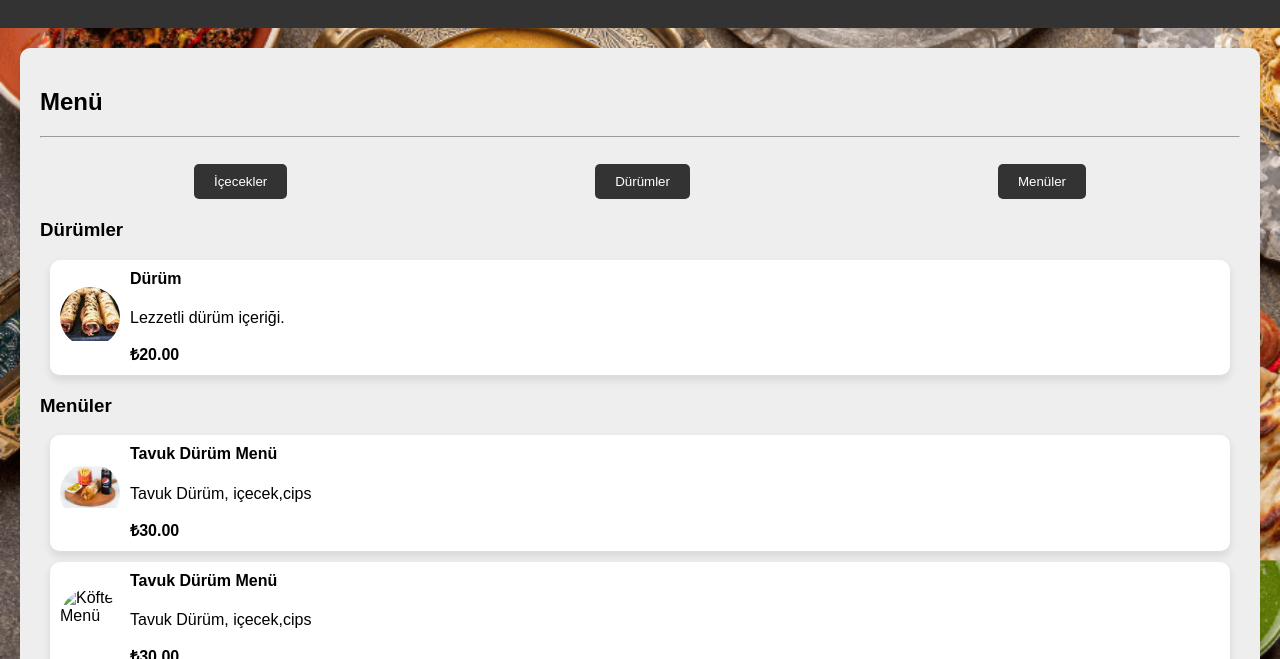
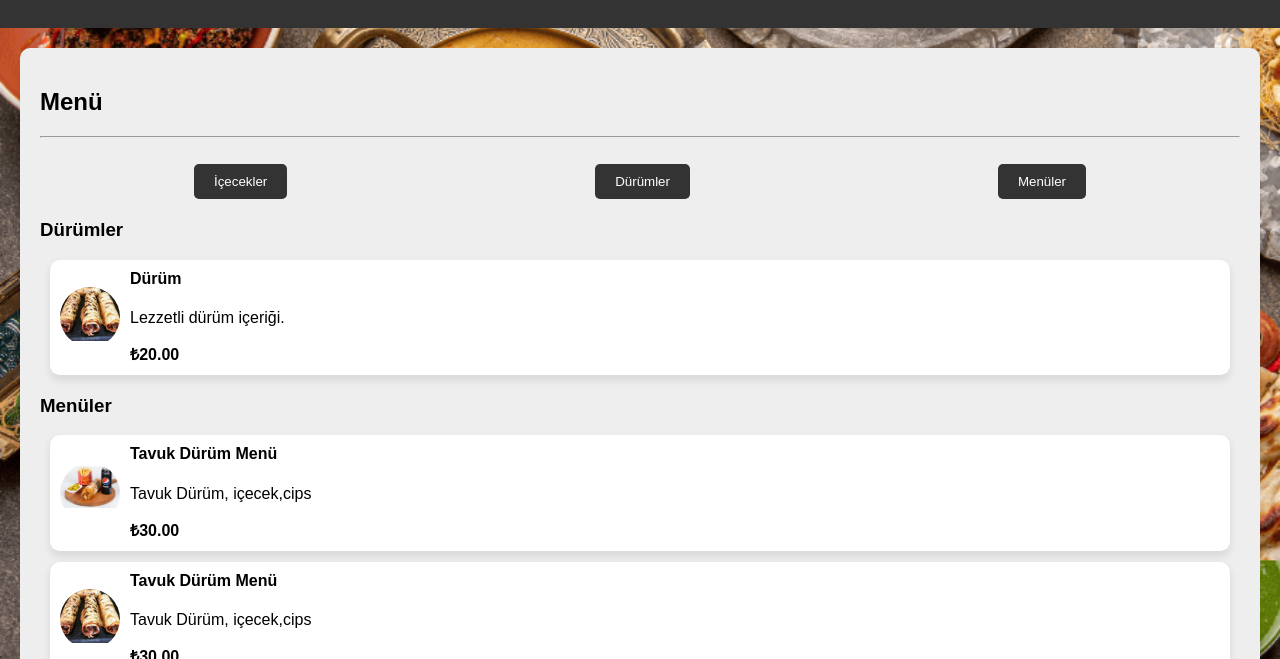
Before and after one commit to menuqraraxiel/tanitim, a plain HTML site: page index.html in a window 1280 px wide. Shown: the part 293-952 px from the top of the page. Drawn offline with Linux system fonts and the light colour scheme.

Commit message:
Update index.html

```diff
--- a/index.html
+++ b/index.html
@@ -48,7 +48,7 @@
             <h3>Menüler</h3>
             <div class="menu-item product-card">
                 <div class="product-image">
-                    <img src="Images/durummenu.png" alt="Köfte Menü">
+                    <img src="Images/durummenu.png" alt="Dürüm Menü">
                 </div>
                 <div class="product-info">
                     <h4>Tavuk Dürüm Menü</h4>
@@ -58,7 +58,7 @@
                  </div>
                      <div class="menu-item product-card">
                 <div class="product-image">
-                    <img src="Images/durumm.png" alt="Köfte Menü">
+                    <img src="Images/durum.jpg" alt="Dürüm Menü">
                 </div>
                 <div class="product-info">
                     <h4>Tavuk Dürüm Menü</h4>
```
